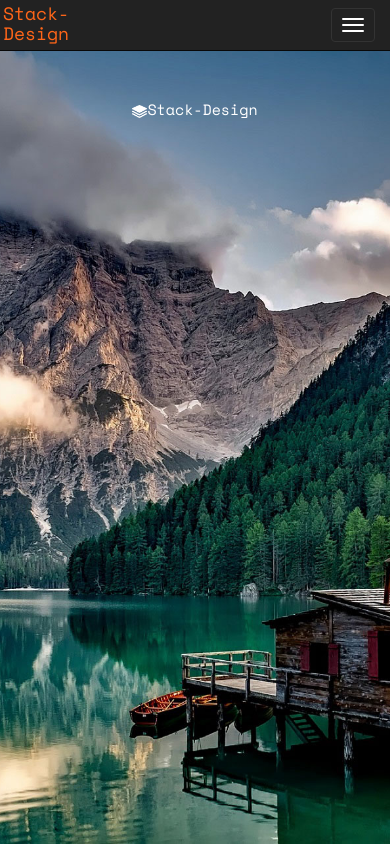
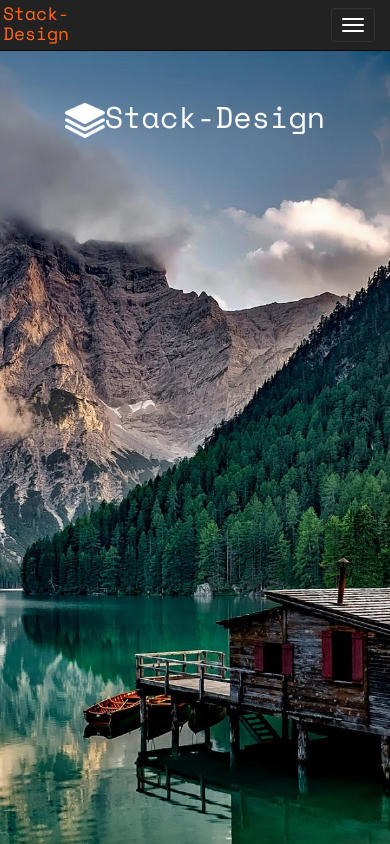
Before and after one commit to mthorning/stack-design, a PHP site: page /home.php in a window 390 px wide. Run offline with PHP 8.4, Linux system fonts and the light colour scheme; the visitor is signed in with stand-in values (Sample User, id 1).

Commit message:
basic responsiveness

```diff
--- a/about.json
+++ b/about.json
@@ -2,7 +2,7 @@
     {
         "id": "aboutMe"
         , "title": "About Me"
-        , "bodyOfText": "<p>I have always had an interest in computer programming but it is only recently, at the age of 32, that I became fully commited to following programming as a career. To learn the basics I enrolled on a few online courses but most of my learning has taken place through figuring things out as I go along.</p><p>I work as a Work Area Manager at Royal Mail which is a full time job, I have a young daughter and I am currently renovating a house with my partner so fitting things in can be quite a struggle! As such, I am being realistic about the projects I can take on as I do not want to let anyone down.</p>"
+        , "bodyOfText": "<p>I have always had an interest in computer programming but it is only recently, at the age of 32, that I became fully commited to following programming as a career. To learn the basics I enrolled on a few online courses but most of my learning has taken place through figuring things out as I go along.</p><p>I originally studied Computing when I went to college, but in the second year I decided to apply for a job in a music shop and left the course. Five years later I returned to college to study Music Technology and received a BTEC National Diploma. I currently work at Royal Mail as an operational manager. I'm adept at using MS Office programs (Excel is my favourite!) and I enjoy landscape photography in my spare time, processing my images with Photoshop. In all of the above computers have been an important part of my life and I feel that a role involving programing is what I am best suited to.</p>"
     }
     , {
         "id": "aboutStackDesign"
--- a/about.php
+++ b/about.php
@@ -16,12 +16,12 @@
 
     <?php include 'components/header.php'; ?>
         <div class="container standardContainer">
-            <div id="content" class="col-lg-8">
-            </div>
-            <div class="col-lg-4 menu">
+        <div class="col-md-4 col-md-push-8 menu col-xs-12">
                 <ul id="menuItems" class="pull-right">
 
                 </ul>
+            </div>
+            <div id="content" class="col-md-8 col-md-pull-4 col-xs-12">
             </div>
         </div>
         <?php include 'components/footer.php'; ?>
--- a/css/style.css
+++ b/css/style.css
@@ -26,22 +26,28 @@ body {
   width: 100%; }
   @media screen and (max-width: 1200px) {
     #mainStackH1 {
-      font-size: 80px; } }
+      font-size: 110px; } }
   @media screen and (max-width: 992px) {
     #mainStackH1 {
       font-size: 80px; } }
   @media screen and (max-width: 768px) {
     #mainStackH1 {
-      font-size: 15px; } }
+      font-size: 50px; } }
+  @media screen and (max-width: 480px) {
+    #mainStackH1 {
+      font-size: 30px; } }
   @media screen and (max-width: 1200px) {
     #mainStackH1 img {
-      width: 80px; } }
+      width: 150px; } }
   @media screen and (max-width: 992px) {
     #mainStackH1 img {
-      width: 100px; } }
+      width: 110px; } }
   @media screen and (max-width: 768px) {
     #mainStackH1 img {
-      width: 15px; } }
+      width: 80px; } }
+  @media screen and (max-width: 480px) {
+    #mainStackH1 img {
+      width: 40px; } }
 
 .btnCustom {
   background-color: #2234a9;
@@ -56,7 +62,8 @@ body {
 #landingPage {
   align-items: center;
   display: flex;
-  background: url("../img/engineHouse.jpg") no-repeat bottom left;
+  background: url("../img/engineHouse.jpg") no-repeat;
+  background-position: 16% 70%;
   background-size: cover;
   height: 100vh;
   max-height: 100vh; }
@@ -129,7 +136,8 @@ nav #logOutBtnDiv {
       margin-bottom: 5px; }
 
 #homePage {
-  background: #000 url("../img/italy.jpg") bottom;
+  background: #000 url("../img/italy.jpg");
+  background-position: 55% 80%;
   background-size: cover;
   height: 100vh;
   max-height: 100vh;
@@ -142,6 +150,9 @@ nav #logOutBtnDiv {
     top: 0;
     width: 100%;
     z-index: 2; }
+    @media screen and (max-width: 768px) {
+      #homePage #welcomeSequence {
+        display: none; } }
   #homePage .slideBox {
     color: white;
     display: none;
@@ -201,18 +212,23 @@ nav #logOutBtnDiv {
     margin: 90px auto 30px; }
     @media screen and (max-width: 480px) {
       .basicPageTemplate .standardContainer {
+        margin: 50px auto 0; } }
+    @media screen and (max-width: 480px) {
+      .basicPageTemplate .standardContainer {
         border-radius: 0;
         padding: 10px; } }
     @media screen and (max-width: 768px) {
       .basicPageTemplate .standardContainer {
+        padding: 10px;
         width: 90vw; } }
     @media screen and (max-width: 480px) {
       .basicPageTemplate .standardContainer {
+        padding: 0;
         width: 100%; } }
     .basicPageTemplate .standardContainer button {
       margin: 30px; }
   .basicPageTemplate .menu {
-    padding-top: 40px;
+    padding-top: 20px;
     text-align: right; }
     .basicPageTemplate .menu ul {
       list-style: none;
--- a/js/about.js
+++ b/js/about.js
@@ -41,7 +41,7 @@ $(function () {
                         $('#content').append('<h1>' + element.title + '</h1>');
                         //write paragraphs
                         $('#content').append(element.bodyOfText);
-                    };
+                    }
                 });
         });
     }
--- a/js/baseJQ.js
+++ b/js/baseJQ.js
@@ -7,7 +7,7 @@ $(document).ready(function () {
             $('#name').val(null);
             $('#email').val(null);
             $('#subject').val(null);
-        }, 500)
+        }, 500);
         clearTimeout();
     });
 
--- a/sass/modules/_mixins.scss
+++ b/sass/modules/_mixins.scss
@@ -17,17 +17,14 @@
     border-radius: 0;
     padding: 10px;
   }
-
-
   @include sm {
+    padding: 10px;
     width: 90vw;
   }
-
-
   @include xs {
+    padding: 0;
     width: 100%;
   }
-
 
   background-color: rgba(219, 221, 224, .9);
   border-radius: 15px;
--- a/sass/pages/_base.scss
+++ b/sass/pages/_base.scss
@@ -34,13 +34,16 @@ body {
 
 #mainStackH1 {
   @include lg {
-    font-size: 80px;
+    font-size: 110px;
   }
   @include md {
     font-size: 80px;
   }
   @include sm {
-    font-size: 15px;
+    font-size: 50px;
+  }
+  @include xs {
+    font-size: 30px;
   }
 
   color: white;
@@ -50,13 +53,16 @@ body {
 
   img {
     @include lg {
+      width: 150px;
+    }
+    @include md {
+      width: 110px;
+    }
+    @include sm {
       width: 80px;
     }
-    @include md {
-      width: 100px;
-    }
-    @include sm {
-      width: 15px;
+    @include xs {
+      width: 40px;
     }
   }
 }
--- a/sass/pages/_basicPageTemplate.scss
+++ b/sass/pages/_basicPageTemplate.scss
@@ -9,7 +9,13 @@
   }
 
   .standardContainer {
+    @include xs {
+      margin: 50px auto 0;
+    }
     @include standard-container;
+
+    // display: flex;
+    // flex-direction: row-reverse;
     margin: 90px auto 30px;
 
     button {
@@ -18,7 +24,7 @@
   }
 
   .menu {
-    padding-top: 40px;
+    padding-top: 20px;
     text-align: right;
 
     ul {
--- a/sass/pages/_homePage.scss
+++ b/sass/pages/_homePage.scss
@@ -1,11 +1,15 @@
 #homePage {
-  background: #000 url('../img/italy.jpg') bottom;
+  background: #000 url('../img/italy.jpg');
+  background-position: 55% 80%;
   background-size: cover;
   height: 100vh;
   max-height: 100vh;
   overflow: hidden;
 
   #welcomeSequence {
+    @include sm {
+      display: none;
+    }
     background: url('../img/malpas.jpg') no-repeat center;
     background-size: cover;
     height: 100%;
@@ -34,7 +38,6 @@
 
   #mainStackH1Div {
     padding-top: 100px;
-
     #mainStackH1 {
       margin: auto;
       text-align: center;
--- a/sass/pages/_landingPage.scss
+++ b/sass/pages/_landingPage.scss
@@ -1,6 +1,7 @@
 #landingPage {
   @include vertical-align;
-  background: url('../img/engineHouse.jpg') no-repeat bottom left;
+  background: url('../img/engineHouse.jpg') no-repeat;
+  background-position: 16% 70%;
   background-size: cover;
   height: 100vh;
   max-height: 100vh;
```
Also changed, not shown: xml/about.xml (deleted, +0 -30 lines), 1 other file.
